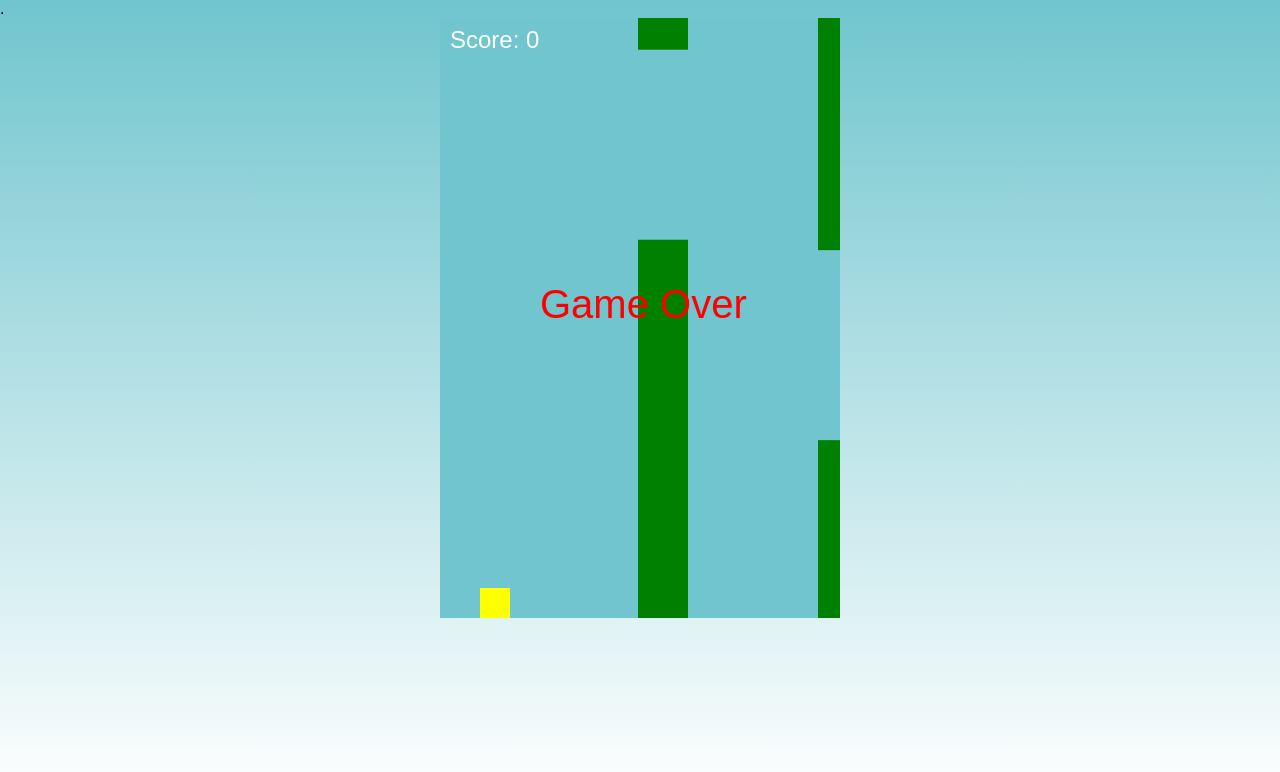
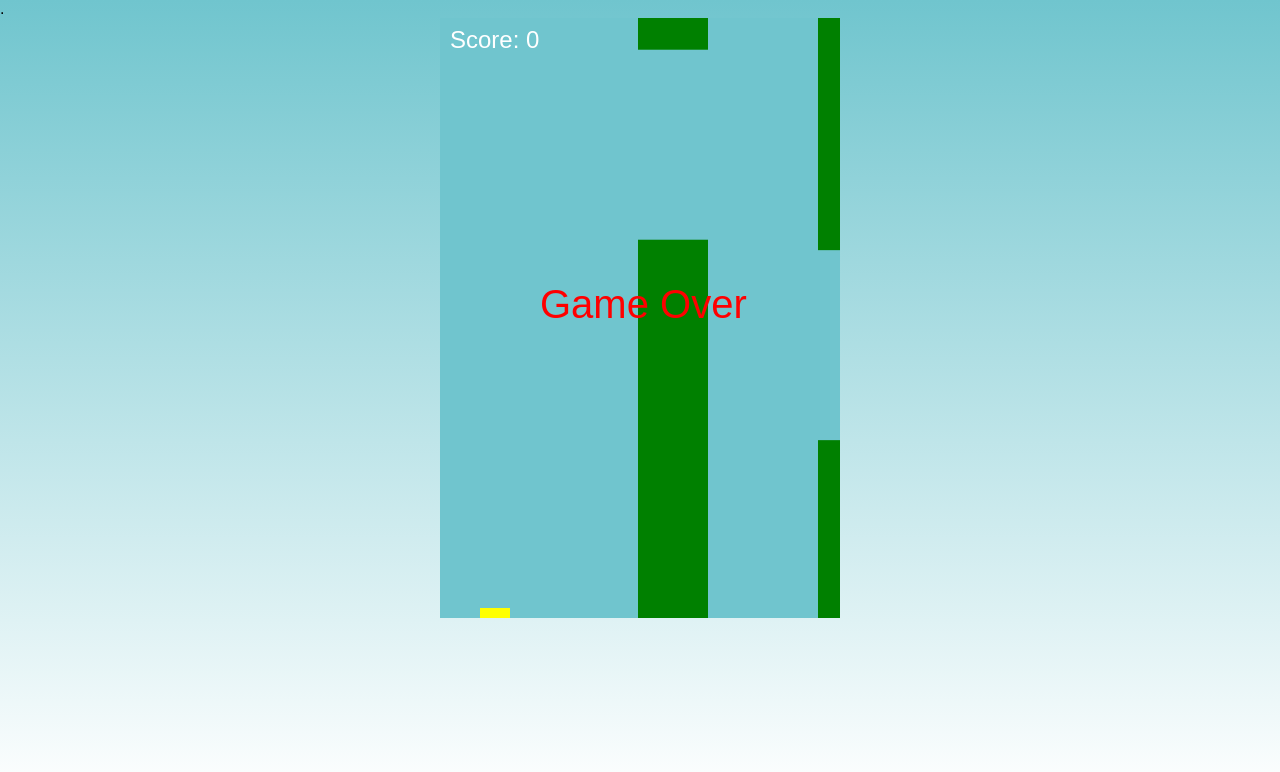
Before and after one commit to chinmayab801-prog/Birdwing, a plain HTML site: page index.html in a window 1280 px wide. Drawn offline with Linux system fonts and the light colour scheme.

```diff
--- a/index.html
+++ b/index.html
@@ -27,9 +27,9 @@
 
 let bird = {
   x: 40,
-  y: 60,
+  y: 80,
   width: 30,
-  height: 30,
+  height: 10,
   gravity: 0.1,
   lift: -3,
   velocity: 0
@@ -74,7 +74,7 @@
     let top = Math.random() * (canvas.height - gap - 100) + 20;
     pipes.push({
       x: canvas.width,
-      width: 50,
+      width: 70,
       top: top,
       bottom: top + gap
     });
```
